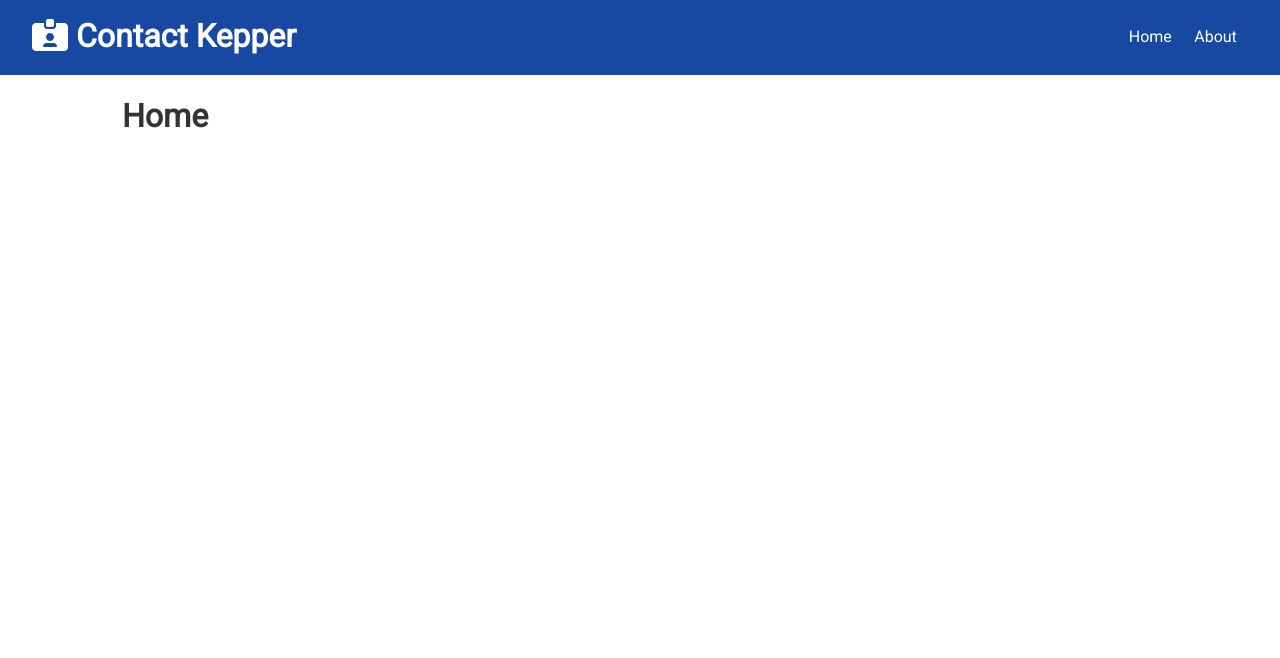
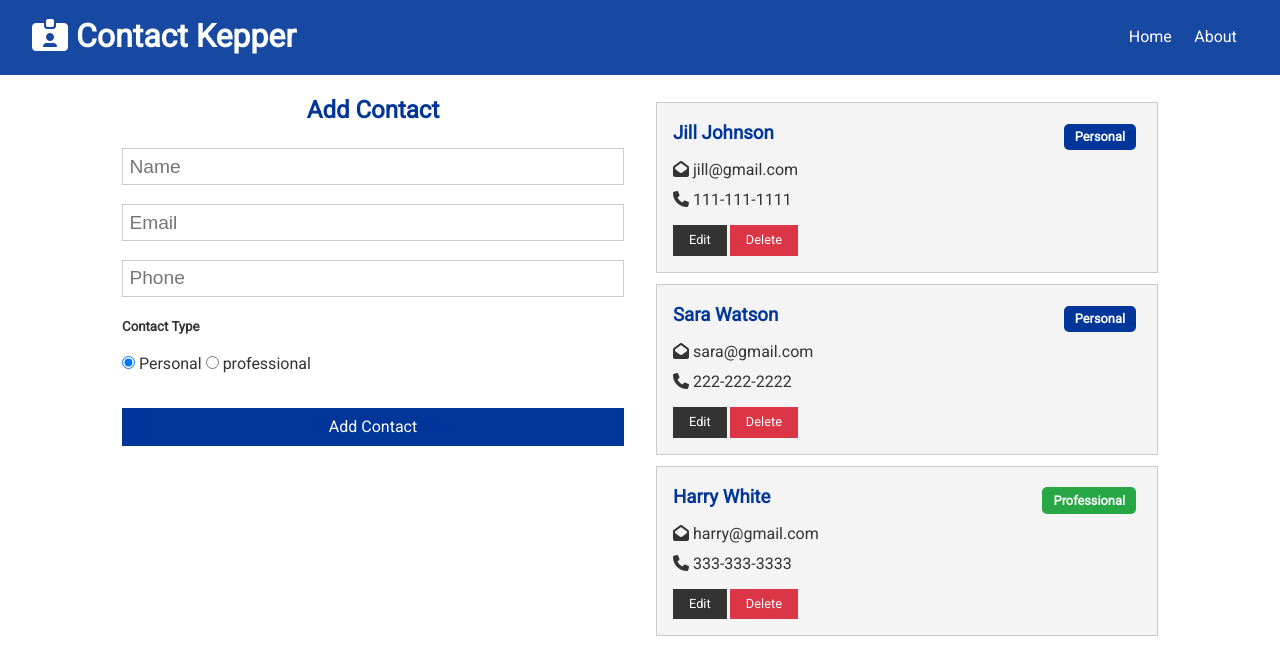
Before and after one commit to leodalbert/contact-keeper, a React (Create React App) app in the folder client/: page / in a window 1280 px wide. Shown: the top 658 px of the page. Built offline with nearby package versions, Linux system fonts and the light colour scheme.

Commit message:
added ability to add, update, delete, and edit contacts

```diff
--- a/client/src/App.js
+++ b/client/src/App.js
@@ -3,12 +3,15 @@
 import Navbar from './components/layout/Navbar'
 import Home from './components/pages/Home'
 import About from './components/pages/About'
+
+import ContactState from './context/contact/ContactState'
 import './App.css'
 
 const App = () => {
   return (
+    <ContactState>
       <Router>
-      <Fragment className='App'>
+        <Fragment>
           <Navbar />
           <div className='container'>
             <Switch>
@@ -18,6 +21,7 @@
           </div>
         </Fragment>
       </Router>
+    </ContactState>
   )
 }
 
--- /dev/null
+++ b/client/src/components/contacts/ContactForm.js
@@ -0,0 +1,114 @@
+import React, { useState, useContext, useEffect } from 'react'
+import ContactContext from '../../context/contact/contactContext'
+
+const ContactForm = () => {
+  const contactContext = useContext(ContactContext)
+
+  const { addContact, updateContact, clearCurrent, current } = contactContext
+
+  useEffect(() => {
+    if (current !== null) {
+      setContact(current)
+    } else {
+      setContact({
+        name: '',
+        email: '',
+        phone: '',
+        type: 'personal',
+      })
+    }
+  }, [contactContext, current])
+
+  const [contact, setContact] = useState({
+    name: '',
+    email: '',
+    phone: '',
+    type: 'personal',
+  })
+
+  const { name, email, phone, type } = contact
+
+  const onChange = (e) =>
+    setContact({ ...contact, [e.target.name]: e.target.value })
+
+  const onSubmit = (e) => {
+    e.preventDefault()
+    if (current === null) {
+      addContact(contact)
+    } else {
+      updateContact(contact)
+    }
+    setContact({
+      name: '',
+      email: '',
+      phone: '',
+      type: 'personal',
+    })
+  }
+
+  const clearAll = () => {
+    clearCurrent()
+  }
+
+  return (
+    <form onSubmit={onSubmit}>
+      <h2 className='text-primary'>
+        {current ? 'Edit Contact' : 'Add Contact'}
+      </h2>
+      <input
+        type='text'
+        placeholder='Name'
+        name='name'
+        value={name}
+        onChange={onChange}
+      />
+      <input
+        type='email'
+        placeholder='Email'
+        name='email'
+        value={email}
+        onChange={onChange}
+      />
+      <input
+        type='text'
+        placeholder='Phone'
+        name='phone'
+        value={phone}
+        onChange={onChange}
+      />
+      <h5>Contact Type</h5>
+      <input
+        type='radio'
+        name='type'
+        value='personal'
+        checked={type === 'personal'}
+        onChange={onChange}
+      />{' '}
+      Personal{' '}
+      <input
+        type='radio'
+        name='type'
+        value='professional'
+        checked={type === 'professional'}
+        onChange={onChange}
+      />{' '}
+      professional
+      <div>
+        <input
+          type='submit'
+          value={current ? 'Update Contact' : 'Add Contact'}
+          className='btn btn-primary btn-block'
+        />
+      </div>
+      {current && (
+        <div>
+          <button className='btn btn-light btn-block' onClick={clearAll}>
+            Clear
+          </button>
+        </div>
+      )}
+    </form>
+  )
+}
+
+export default ContactForm
--- /dev/null
+++ b/client/src/components/contacts/ContactItem.js
@@ -0,0 +1,60 @@
+import React, { useContext } from 'react'
+import PropTypes from 'prop-types'
+import ContactContext from '../../context/contact/contactContext'
+
+const ContactItem = ({ contact }) => {
+  const contactContext = useContext(ContactContext)
+  const { deleteContact, setCurrent, clearCurrent } = contactContext
+
+  const { id, name, email, phone, type } = contact
+
+  const onDelete = () => {
+    deleteContact(id)
+    clearCurrent()
+  }
+  return (
+    <div className='card bg-light'>
+      <h3 className='text-primary text-left'>
+        {name}{' '}
+        <span
+          style={{ float: 'right' }}
+          className={
+            'badge ' +
+            (type === 'professional' ? 'badge-success' : 'badge-primary')
+          }
+        >
+          {type.charAt(0).toUpperCase() + type.slice(1)}
+        </span>
+      </h3>
+      <ul className='list'>
+        {email && (
+          <li>
+            <i className='fas fa-envelope-open'></i> {email}
+          </li>
+        )}
+        {phone && (
+          <li>
+            <i className='fas fa-phone'></i> {phone}
+          </li>
+        )}
+      </ul>
+      <p>
+        <button
+          className='btn btn-dark btn-sm'
+          onClick={() => setCurrent(contact)}
+        >
+          Edit
+        </button>
+        <button className='btn btn-danger btn-sm' onClick={onDelete}>
+          Delete
+        </button>
+      </p>
+    </div>
+  )
+}
+
+ContactItem.propTypes = {
+  contact: PropTypes.object.isRequired,
+}
+
+export default ContactItem
--- /dev/null
+++ b/client/src/components/contacts/Contacts.js
@@ -0,0 +1,18 @@
+import React, { useContext, Fragment } from 'react'
+import ContactItem from './ContactItem'
+import ContactContext from '../../context/contact/contactContext'
+
+const Contacts = () => {
+  const contactContext = useContext(ContactContext)
+
+  const { contacts } = contactContext
+  return (
+    <Fragment>
+      {contacts.map((contact) => (
+        <ContactItem key={contact.id} contact={contact} />
+      ))}
+    </Fragment>
+  )
+}
+
+export default Contacts
--- a/client/src/components/pages/Home.js
+++ b/client/src/components/pages/Home.js
@@ -1,9 +1,16 @@
 import React from 'react'
+import Contacts from '../contacts/Contacts'
+import ContactForm from '../contacts/ContactForm'
 
 const Home = () => {
   return (
-    <div>
-      <h1>Home</h1>
+    <div className='grid-2'>
+      <div>
+        <ContactForm />
+      </div>
+      <div>
+        <Contacts />
+      </div>
     </div>
   )
 }
--- /dev/null
+++ b/client/src/context/contact/ContactState.js
@@ -0,0 +1,89 @@
+import React, { useReducer } from 'react'
+import { uuid } from 'uuidv4'
+import ContactContext from './contactContext'
+import contactReducer from './contactReducer'
+import {
+  ADD_CONTACT,
+  DELETE_CONTACT,
+  SET_CURRENT,
+  CLEAR_CURRENT,
+  UPDATE_CONTACT,
+  FILTER_CONTACTS,
+  CLEAR_FILTER,
+} from '../types'
+
+const ContactState = (props) => {
+  const initialState = {
+    contacts: [
+      {
+        id: 1,
+        name: 'Jill Johnson',
+        email: 'jill@gmail.com',
+        phone: '111-111-1111',
+        type: 'personal',
+      },
+      {
+        id: 2,
+        name: 'Sara Watson',
+        email: 'sara@gmail.com',
+        phone: '222-222-2222',
+        type: 'personal',
+      },
+      {
+        id: 3,
+        name: 'Harry White',
+        email: 'harry@gmail.com',
+        phone: '333-333-3333',
+        type: 'professional',
+      },
+    ],
+    current: null,
+  }
+
+  const [state, dispatch] = useReducer(contactReducer, initialState)
+
+  // Add Contact
+  const addContact = (contact) => {
+    contact.id = uuid()
+    dispatch({ type: ADD_CONTACT, payload: contact })
+  }
+
+  // Delete Contact
+  const deleteContact = (id) => {
+    dispatch({ type: DELETE_CONTACT, payload: id })
+  }
+  // Set Current Contact
+  const setCurrent = (contact) => {
+    dispatch({ type: SET_CURRENT, payload: contact })
+  }
+  // Clear Current Contact
+  const clearCurrent = () => {
+    dispatch({ type: CLEAR_CURRENT })
+  }
+  // Update Contact
+  const updateContact = (contact) => {
+    dispatch({ type: UPDATE_CONTACT, payload: contact })
+  }
+
+  // Filter Contacts
+
+  // Clear Filter
+
+  return (
+    <ContactContext.Provider
+      value={{
+        contacts: state.contacts,
+        current: state.current,
+        addContact,
+        deleteContact,
+        setCurrent,
+        clearCurrent,
+        updateContact,
+      }}
+    >
+      {props.children}
+    </ContactContext.Provider>
+  )
+}
+
+export default ContactState
--- /dev/null
+++ b/client/src/context/contact/contactContext.js
@@ -0,0 +1,5 @@
+import { createContext } from 'react'
+
+const contactContext = createContext()
+
+export default contactContext
--- /dev/null
+++ b/client/src/context/contact/contactReducer.js
@@ -0,0 +1,45 @@
+import {
+  ADD_CONTACT,
+  DELETE_CONTACT,
+  SET_CURRENT,
+  CLEAR_CURRENT,
+  UPDATE_CONTACT,
+  FILTER_CONTACTS,
+  CLEAR_FILTER,
+} from '../types'
+
+export default (state, action) => {
+  switch (action.type) {
+    case ADD_CONTACT:
+      return {
+        ...state,
+        contacts: [...state.contacts, action.payload],
+      }
+    case UPDATE_CONTACT:
+      return {
+        ...state,
+        contacts: state.contacts.map((contact) =>
+          contact.id === action.payload.id ? action.payload : contact
+        ),
+      }
+    case DELETE_CONTACT:
+      return {
+        ...state,
+        contacts: state.contacts.filter(
+          (contact) => contact.id !== action.payload
+        ),
+      }
+    case SET_CURRENT:
+      return {
+        ...state,
+        current: action.payload,
+      }
+    case CLEAR_CURRENT:
+      return {
+        ...state,
+        current: null,
+      }
+    default:
+      return state
+  }
+}
--- /dev/null
+++ b/client/src/context/types.js
@@ -0,0 +1,9 @@
+export const ADD_CONTACT = 'ADD_CONTACT'
+export const DELETE_CONTACT = 'DELETE_CONTACT'
+export const SET_CURRENT = 'SET_CURRENT'
+export const CLEAR_CURRENT = 'CLEAR_CURRENT'
+export const UPDATE_CONTACT = 'UPDATE_CONTACT'
+export const FILTER_CONTACTS = 'FILTER_CONTACTS'
+export const CLEAR_FILTER = 'CLEAR_FILTER'
+export const SET_ALERT = 'SET_ALERT'
+export const REMOVE_ALERT = 'REMOVE_ALERT'
--- a/package.json
+++ b/package.json
@@ -19,7 +19,8 @@
     "express": "^4.17.1",
     "express-validator": "^6.4.1",
     "jsonwebtoken": "^8.5.1",
-    "mongoose": "^5.9.13"
+    "mongoose": "^5.9.13",
+    "uuidv4": "^6.0.8"
   },
   "devDependencies": {
     "concurrently": "^5.2.0",
```
Also changed, not shown: 1 other file (tests, documents, lock files or other folders). Lines whose indentation alone changed are shown as unchanged.
